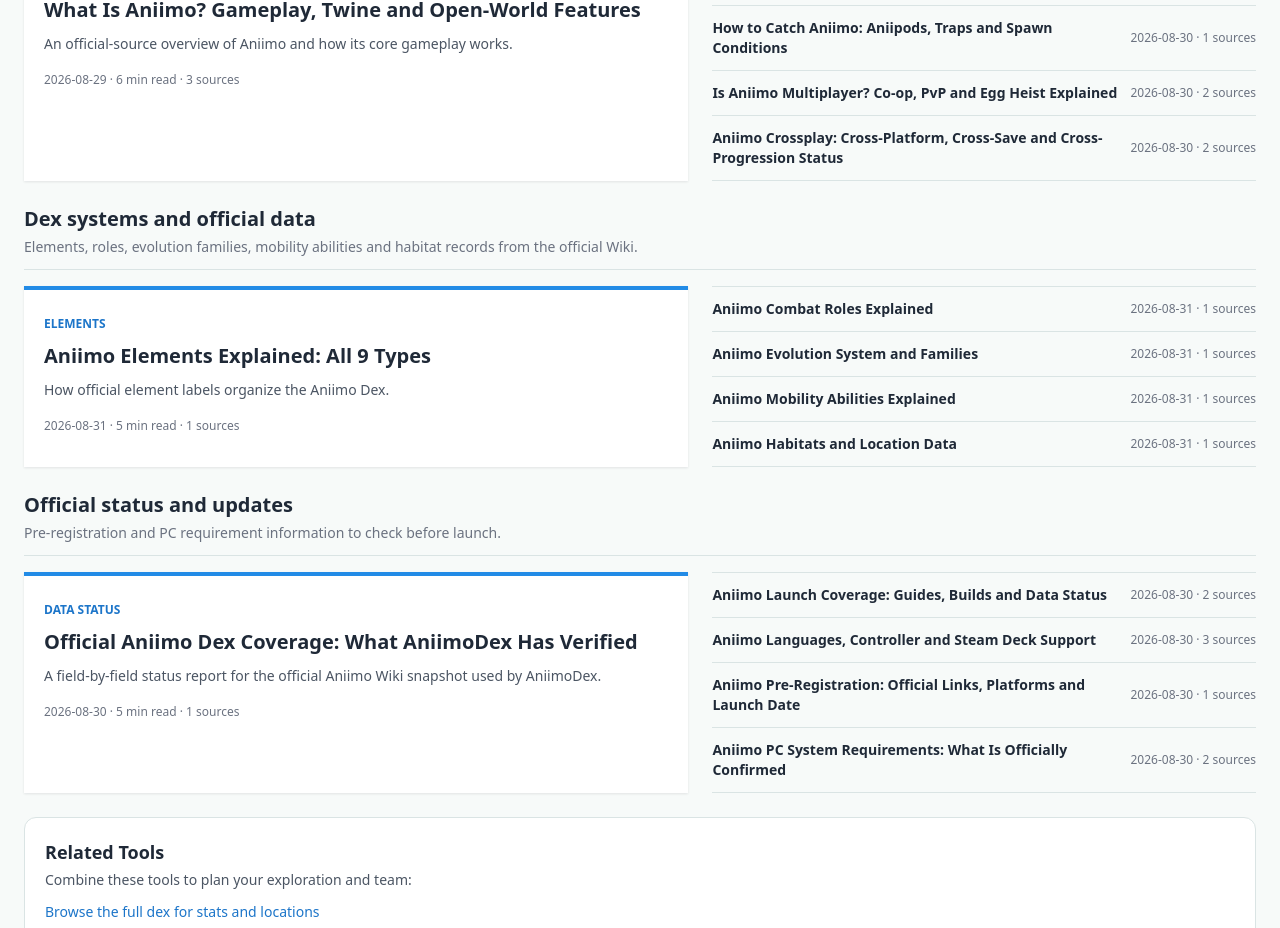
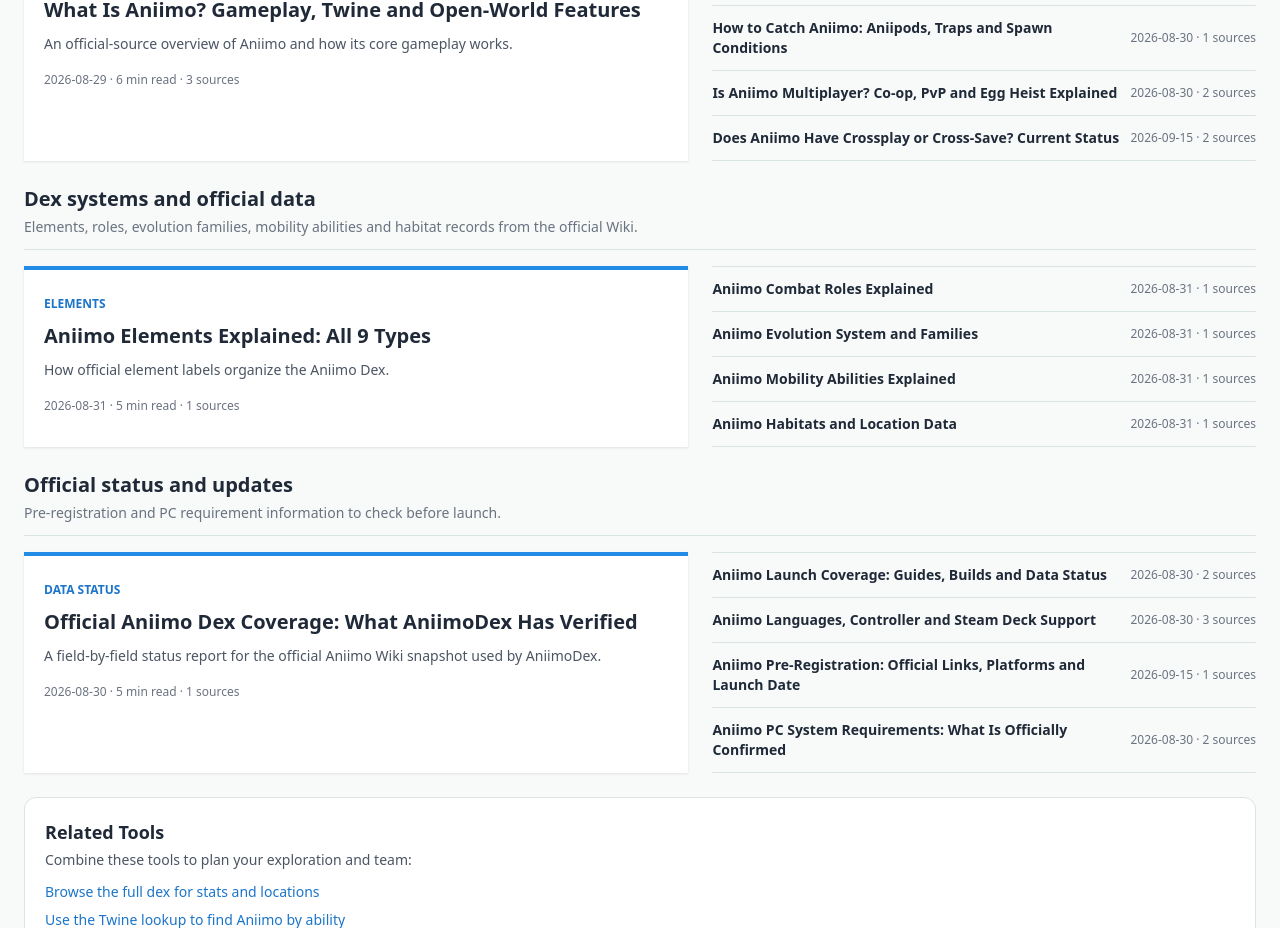
Before and after one commit to daniel0411-cell/aniimodex, a Next.js app: page /en/guide in a window 1280 px wide. Shown: the part 798-1726 px from the top of the page. Built offline with nearby package versions, Linux system fonts and the light colour scheme; no server answers.

Commit message:
seo: improve crossplay search intent

```diff
--- a/app/[locale]/guide/[slug]/page.tsx
+++ b/app/[locale]/guide/[slug]/page.tsx
@@ -131,6 +131,7 @@ export default async function GuidePostPage({
         headline: title,
         description: subtitle,
         datePublished: post.date,
+        dateModified: post.date,
         inLanguage: locale,
         image: post.image ? [`${SITE_URL}${post.image}`] : undefined,
         mainEntityOfPage: `${SITE_URL}/${locale}/guide/${post.slug}/`,
--- a/data/guides.ts
+++ b/data/guides.ts
@@ -133,7 +133,7 @@ export const guidePosts: GuidePost[] = [
   },
   {
     slug: 'aniimo-pre-registration',
-    date: '2026-08-30',
+    date: '2026-09-15',
     readMinutes: 4,
     relatedSlugs: ['aniimo-mobile', 'how-to-download-aniimo', 'aniimo-launch-time-preload'],
     sourceIds: ['aniimo-official-home-2026-08-28'],
@@ -162,7 +162,7 @@ export const guidePosts: GuidePost[] = [
   },
   {
     slug: 'aniimo-crossplay-cross-save',
-    date: '2026-08-30',
+    date: '2026-09-15',
     readMinutes: 5,
     relatedSlugs: ['aniimo-multiplayer', 'aniimo-platforms', 'how-to-download-aniimo', 'aniimo-system-requirements'],
     sourceIds: ['aniimo-steam-4126040', 'aniimo-xbox-9pk8phlcqdf6'],
--- a/messages/en.json
+++ b/messages/en.json
@@ -693,10 +693,10 @@
         ]
       },
       "aniimo-crossplay-cross-save": {
-        "title": "Aniimo Crossplay: Cross-Platform, Cross-Save and Cross-Progression Status",
-        "subtitle": "Aniimo supports cross-platform multiplayer; check what is confirmed for crossplay, cross-save, platform pairings and cross-progression.",
+        "title": "Does Aniimo Have Crossplay or Cross-Save? Current Status",
+        "subtitle": "Yes, Aniimo lists cross-platform multiplayer. Cross-save and cross-progression are not yet confirmed; see the current platform status.",
         "tag": "Multiplayer",
-        "lead": "Steam lists cross-platform multiplayer for Aniimo. Cross-save and cross-progression are separate features and are not confirmed by the sources registered for this page.",
+        "lead": "Yes, Aniimo supports cross-platform multiplayer according to Steam. Cross-save and cross-progression are separate features and remain unconfirmed in the official sources checked on September 15, 2026.",
         "body": [
           { "t": "h", "c": "Aniimo cross-platform status at a glance" },
           { "t": "table", "head": ["Feature", "Current official status"], "rows": [["Cross-platform multiplayer", "Listed on Steam"], ["Specific platform pairings", "Not fully documented"], ["Cross-save", "Not confirmed"], ["Cross-progression", "Not confirmed"], ["Purchases and paid currency transfer", "Not confirmed"]] },
--- a/messages/zh-Hans.json
+++ b/messages/zh-Hans.json
@@ -541,7 +541,7 @@
       "aniimo-system-requirements": { "title": "Aniimo 伊莫 PC 配置要求：目前官方确认的信息", "subtitle": "Steam 已确认 Windows 平台，完整硬件要求应以商店实时页面为准。", "tag": "PC", "lead": "Aniimo 已有 Windows PC 的 Steam 官方页面。由于上线前配置可能调整，硬件和存储要求应以 Steam 或官方商店实时信息为准。", "body": [{"t":"h","c":"Aniimo 能在 PC 上玩吗？"},{"t":"p","c":"可以。Steam 将 Aniimo 列为 Windows 游戏，Xbox 页面也列出了 PC 平台。"},{"t":"h","c":"最低配置和推荐配置是什么？"},{"t":"p","c":"当前注册来源没有提供适合稳定转载的完整硬件要求，请在下载前查看 Steam 页面中的系统需求栏目。"},{"t":"h","c":"支持 macOS 吗？"},{"t":"p","c":"本页核验的 Steam 页面仅确认 Windows，当前官方资料没有确认 macOS 版本。"}] },
       "official-aniimo-dex-status": { "title": "Aniimo 官方图鉴覆盖：AniimoDex 已核验哪些字段", "subtitle": "公开说明 AniimoDex 使用的官方 Wiki 快照和逐字段核验状态。", "tag": "数据状态", "lead": "AniimoDex 当前收录 2026 年 8 月 30 日官方 Aniimo Wiki 快照中的 92 条编号记录，只将快照中明确存在的字段标为已核验。", "body": [{"t":"h","c":"目前已核验什么？"},{"t":"table","head":["字段","状态"],"rows":[["编号、名称与图片","来自官方 Wiki 索引"],["描述、元素、定位与阶段","来自官方 Wiki 数据"],["进化、栖息地与形态","来自官方 Wiki 详情页"],["移动能力、特性与技能","来自官方 Wiki 详情页"],["数值属性与捕获条件","尚未作为已核验数据发布"]]},{"t":"h","c":"目前图鉴可以查看什么？"},{"t":"p","c":"元素与定位筛选支持双元素伊莫。每个详情页现在还会展示官方进化、栖息地、形态、移动能力、特性与技能；数值属性和准确捕获条件仍暂不公开。"},{"t":"h","c":"数据如何更新？"},{"t":"p","c":"可重复运行的解析脚本读取官方 Wiki 公开索引与详情页，验证记录完整性并保存带日期的快照。官方数据变化会先经过差异检查，再发布到线上。"},{"t":"quote","c":"已核验标签只适用于明确列出的字段，不代表该伊莫的所有信息都已确认。"}] },
       "aniimo-launch-time-preload": { "title": "Aniimo 伊莫全球上线时间与预下载状态", "subtitle": "已确认的全球开放时间、时区换算和当前预载状态。", "tag": "上线", "lead": "PlayStation 公布 Aniimo 将于 2026 年 9 月 16 日 10:00（UTC+8）上线；预下载日期仍未由当前官方来源统一公布。", "body": [{"t":"h","c":"Aniimo 几点上线？"},{"t":"table","head":["地区","当地时间"],"rows":[["中国/新加坡 UTC+8","9 月 16 日 10:00"],["UTC","9 月 16 日 02:00"],["美国东部 EDT","9 月 15 日 22:00"],["美国西部 PDT","9 月 15 日 19:00"],["欧洲中部 CEST","9 月 16 日 04:00"]]},{"t":"h","c":"可以预下载吗？"},{"t":"p","c":"当前核验的官方来源没有公布所有平台统一的预下载日期或解锁时间。预约和愿望单不等于已经确认预载。"},{"t":"h","c":"为什么 Steam 显示 9 月 15 日？"},{"t":"p","c":"同一全球开放时刻在美洲仍是 9 月 15 日，在亚洲已经是 9 月 16 日。上表以 PlayStation 明确公布的 UTC+8 时间换算。"},{"t":"quote","c":"各平台预载时间和安装大小只会在官方商店公布后补充。"}] },
-      "aniimo-crossplay-cross-save": { "title": "Aniimo 伊莫跨平台联机与跨平台存档状态", "subtitle": "区分官方已确认的跨平台多人和尚未确认的账号进度互通。", "tag": "多人", "lead": "Steam 已列出跨平台多人功能，但跨平台存档与跨进度是不同功能，当前来源尚未完整确认。", "body": [{"t":"h","c":"Aniimo 支持跨平台联机吗？"},{"t":"p","c":"Steam 页面列出跨平台多人，但没有说明每一种平台组合和活动的具体支持范围。"},{"t":"h","c":"支持跨平台存档吗？"},{"t":"p","c":"当前官方来源没有完整的账号绑定与进度转移政策。支持跨平台联机不代表存档、付费货币或礼包一定能在不同商店间转移。"},{"t":"h","c":"还有哪些信息待确认？"},{"t":"li","c":"PC、主机和手机之间的具体联机组合"},{"t":"li","c":"同一账号是否在所有平台共享进度"},{"t":"li","c":"付费货币和礼包是否跨商店共享"},{"t":"quote","c":"Pawprint Studio 公布账号或跨进度 FAQ 后，本页会更新。"}] },
+      "aniimo-crossplay-cross-save": { "title": "Aniimo 伊莫支持跨平台联机和跨平台存档吗？", "subtitle": "支持跨平台多人；跨平台存档和进度互通尚未确认，查看当前官方状态。", "tag": "多人", "lead": "支持。Steam 已列出 Aniimo 的跨平台多人功能；跨平台存档和进度互通属于不同能力，截至 2026 年 9 月 15 日仍未获官方来源确认。", "body": [{"t":"h","c":"Aniimo 支持跨平台联机吗？"},{"t":"p","c":"Steam 页面列出跨平台多人，但没有说明每一种平台组合和活动的具体支持范围。"},{"t":"h","c":"支持跨平台存档吗？"},{"t":"p","c":"当前官方来源没有完整的账号绑定与进度转移政策。支持跨平台联机不代表存档、付费货币或礼包一定能在不同商店间转移。"},{"t":"h","c":"还有哪些信息待确认？"},{"t":"li","c":"PC、主机和手机之间的具体联机组合"},{"t":"li","c":"同一账号是否在所有平台共享进度"},{"t":"li","c":"付费货币和礼包是否跨商店共享"},{"t":"quote","c":"Pawprint Studio 公布账号或跨进度 FAQ 后，本页会更新。"}] },
       "aniimo-language-controller-support": { "title": "Aniimo 伊莫语言、手柄与 Steam Deck 支持状态", "subtitle": "整理语言选项、PC 手柄和掌机兼容性的当前官方状态。", "tag": "兼容性", "lead": "Aniimo 已有 PC 与主机官方页面，但上线前并非所有兼容性细节都已稳定公开。", "body": [{"t":"h","c":"Aniimo 支持手柄吗？"},{"t":"p","c":"主机版本会使用对应平台手柄，但当前来源没有提供最终 PC 手柄矩阵、完整键位表或所有第三方手柄兼容清单。"},{"t":"h","c":"支持 Steam Deck 吗？"},{"t":"p","c":"当前注册来源没有确认 Steam Deck 兼容等级。Steam 上支持 Windows 并不能直接证明 Deck 已验证或性能稳定。"},{"t":"h","c":"支持哪些语言？"},{"t":"p","c":"商店语言表在上线前可能变化，并会分别标注界面、字幕与语音。完整稳定清单公布前，请以对应官方商店实时页面为准。"},{"t":"h","c":"上线后会测试什么？"},{"t":"li","c":"键鼠按键自定义"},{"t":"li","c":"Xbox、DualSense 与通用 PC 手柄"},{"t":"li","c":"Steam Deck 启动、操作与性能"},{"t":"li","c":"界面、字幕和语音语言选项"}] },
       "aniimo-elements-explained": { "title": "Aniimo 伊莫元素详解：全部 9 种属性", "subtitle": "了解官方元素标签如何组织伊莫图鉴。", "tag": "元素", "lead": "官方 Aniimo Wiki 使用九种元素标签，AniimoDex 仅按这些标签整理图鉴，不据此推断强度排名。" },
       "aniimo-roles-explained": { "title": "Aniimo 伊莫战斗定位详解", "subtitle": "理解攻击、治疗、辅助、破防与回复定位。", "tag": "定位", "lead": "官方战斗定位是分类标签，不代表上线后的强度排名或完整配队。" },
--- a/messages/zh-Hant.json
+++ b/messages/zh-Hant.json
@@ -541,7 +541,7 @@
       "aniimo-system-requirements": { "title": "Aniimo 伊莫 PC 配置需求：目前官方確認的資訊", "subtitle": "Steam 已確認 Windows 平台，完整硬體需求應以商店即時頁面為準。", "tag": "PC", "lead": "Aniimo 已有 Windows PC 的 Steam 官方頁面。由於上線前配置可能調整，硬體和儲存需求應以 Steam 或官方商店即時資訊為準。", "body": [{"t":"h","c":"Aniimo 能在 PC 上玩嗎？"},{"t":"p","c":"可以。Steam 將 Aniimo 列為 Windows 遊戲，Xbox 頁面也列出了 PC 平台。"},{"t":"h","c":"最低配置和建議配置是什麼？"},{"t":"p","c":"目前註冊來源沒有提供適合穩定轉載的完整硬體需求，請在下載前查看 Steam 頁面中的系統需求欄位。"},{"t":"h","c":"支援 macOS 嗎？"},{"t":"p","c":"本頁核驗的 Steam 頁面僅確認 Windows，目前官方資料沒有確認 macOS 版本。"}] },
       "official-aniimo-dex-status": { "title": "Aniimo 官方圖鑑覆蓋：AniimoDex 已核驗哪些欄位", "subtitle": "公開說明 AniimoDex 使用的官方 Wiki 快照和逐欄位核驗狀態。", "tag": "資料狀態", "lead": "AniimoDex 目前收錄 2026 年 8 月 30 日官方 Aniimo Wiki 快照中的 92 條編號記錄，只將快照中明確存在的欄位標為已核驗。", "body": [{"t":"h","c":"目前已核驗什麼？"},{"t":"table","head":["欄位","狀態"],"rows":[["編號、名稱與圖片","來自官方 Wiki 索引"],["描述、元素、定位與階段","來自官方 Wiki 資料"],["進化、棲息地與型態","來自官方 Wiki 詳情頁"],["移動能力、特性與技能","來自官方 Wiki 詳情頁"],["數值屬性與捕獲條件","尚未作為已核驗資料發布"]]},{"t":"h","c":"目前圖鑑可以查看什麼？"},{"t":"p","c":"元素與定位篩選支援雙元素伊莫。每個詳情頁現在還會顯示官方進化、棲息地、型態、移動能力、特性與技能；數值屬性和準確捕獲條件仍暫不公開。"},{"t":"h","c":"資料如何更新？"},{"t":"p","c":"可重複執行的解析腳本讀取官方 Wiki 公開索引與詳情頁，驗證記錄完整性並保存帶日期的快照。官方資料變化會先經過差異檢查，再發布到線上。"},{"t":"quote","c":"已核驗標籤只適用於明確列出的欄位，不代表該伊莫的所有資訊都已確認。"}] },
       "aniimo-launch-time-preload": { "title": "伊莫上線時間：Aniimo 全球開放日期、時區與預下載", "subtitle": "Aniimo 將於 2026 年 9 月 16 日 10:00（UTC+8）上線，並提供各地區時間換算與預下載狀態。", "tag": "上線", "lead": "PlayStation 公布 Aniimo 將於 2026 年 9 月 16 日 10:00（UTC+8）上線；預下載日期仍未由目前官方來源統一公布。", "body": [{"t":"h","c":"Aniimo 幾點上線？"},{"t":"table","head":["地區","當地時間"],"rows":[["台灣/新加坡 UTC+8","9 月 16 日 10:00"],["UTC","9 月 16 日 02:00"],["美國東部 EDT","9 月 15 日 22:00"],["美國西部 PDT","9 月 15 日 19:00"],["歐洲中部 CEST","9 月 16 日 04:00"]]},{"t":"h","c":"可以預下載嗎？"},{"t":"p","c":"目前核驗的官方來源沒有公布所有平台統一的預下載日期或解鎖時間。預約和願望清單不等於已確認預載。"},{"t":"h","c":"為什麼 Steam 顯示 9 月 15 日？"},{"t":"p","c":"同一全球開放時刻在美洲仍是 9 月 15 日，在亞洲已是 9 月 16 日。上表以 PlayStation 明確公布的 UTC+8 時間換算。"},{"t":"quote","c":"各平台預載時間和安裝大小只會在官方商店公布後補充。"}] },
-      "aniimo-crossplay-cross-save": { "title": "Aniimo 伊莫跨平台連線與跨平台存檔狀態", "subtitle": "區分官方已確認的跨平台多人和尚未確認的帳號進度互通。", "tag": "多人", "lead": "Steam 已列出跨平台多人功能，但跨平台存檔與跨進度是不同功能，目前來源尚未完整確認。", "body": [{"t":"h","c":"Aniimo 支援跨平台連線嗎？"},{"t":"p","c":"Steam 頁面列出跨平台多人，但沒有說明每一種平台組合和活動的具體支援範圍。"},{"t":"h","c":"支援跨平台存檔嗎？"},{"t":"p","c":"目前官方來源沒有完整的帳號綁定與進度轉移政策。支援跨平台連線不代表存檔、付費貨幣或禮包一定能在不同商店間轉移。"},{"t":"h","c":"還有哪些資訊待確認？"},{"t":"li","c":"PC、主機和手機之間的具體連線組合"},{"t":"li","c":"同一帳號是否在所有平台共享進度"},{"t":"li","c":"付費貨幣和禮包是否跨商店共享"},{"t":"quote","c":"Pawprint Studio 公布帳號或跨進度 FAQ 後，本頁會更新。"}] },
+      "aniimo-crossplay-cross-save": { "title": "Aniimo 支援跨平台連線和跨平台存檔嗎？", "subtitle": "支援跨平台多人；跨平台存檔和進度互通尚未確認，查看目前官方狀態。", "tag": "多人", "lead": "支援。Steam 已列出 Aniimo 的跨平台多人功能；跨平台存檔和進度互通屬於不同能力，截至 2026 年 9 月 15 日仍未獲官方來源確認。", "body": [{"t":"h","c":"Aniimo 支援跨平台連線嗎？"},{"t":"p","c":"Steam 頁面列出跨平台多人，但沒有說明每一種平台組合和活動的具體支援範圍。"},{"t":"h","c":"支援跨平台存檔嗎？"},{"t":"p","c":"目前官方來源沒有完整的帳號綁定與進度轉移政策。支援跨平台連線不代表存檔、付費貨幣或禮包一定能在不同商店間轉移。"},{"t":"h","c":"還有哪些資訊待確認？"},{"t":"li","c":"PC、主機和手機之間的具體連線組合"},{"t":"li","c":"同一帳號是否在所有平台共享進度"},{"t":"li","c":"付費貨幣和禮包是否跨商店共享"},{"t":"quote","c":"Pawprint Studio 公布帳號或跨進度 FAQ 後，本頁會更新。"}] },
       "aniimo-language-controller-support": { "title": "Aniimo 伊莫語言、手把與 Steam Deck 支援狀態", "subtitle": "整理語言選項、PC 手把和掌機相容性的目前官方狀態。", "tag": "相容性", "lead": "Aniimo 已有 PC 與主機官方頁面，但上線前並非所有相容性細節都已穩定公開。", "body": [{"t":"h","c":"Aniimo 支援手把嗎？"},{"t":"p","c":"主機版本會使用對應平台手把，但目前來源沒有提供最終 PC 手把矩陣、完整按鍵表或所有第三方手把相容清單。"},{"t":"h","c":"支援 Steam Deck 嗎？"},{"t":"p","c":"目前註冊來源沒有確認 Steam Deck 相容等級。Steam 上支援 Windows 並不能直接證明 Deck 已驗證或效能穩定。"},{"t":"h","c":"支援哪些語言？"},{"t":"p","c":"商店語言表在上線前可能變化，並會分別標示介面、字幕與語音。完整穩定清單公布前，請以對應官方商店即時頁面為準。"},{"t":"h","c":"上線後會測試什麼？"},{"t":"li","c":"鍵鼠按鍵自訂"},{"t":"li","c":"Xbox、DualSense 與通用 PC 手把"},{"t":"li","c":"Steam Deck 啟動、操作與效能"},{"t":"li","c":"介面、字幕和語音選項"}] },
       "aniimo-elements-explained": { "title": "Aniimo 伊莫元素詳解：全部 9 種屬性", "subtitle": "了解官方元素標籤如何組織伊莫圖鑑。", "tag": "元素", "lead": "官方 Aniimo Wiki 使用九種元素標籤，AniimoDex 僅依這些標籤整理圖鑑，不據此推斷強度排名。" },
       "aniimo-roles-explained": { "title": "Aniimo 伊莫戰鬥定位詳解", "subtitle": "理解攻擊、治療、輔助、破防與回復定位。", "tag": "定位", "lead": "官方戰鬥定位是分類標籤，不代表上線後的強度排名或完整配隊。" },
```
